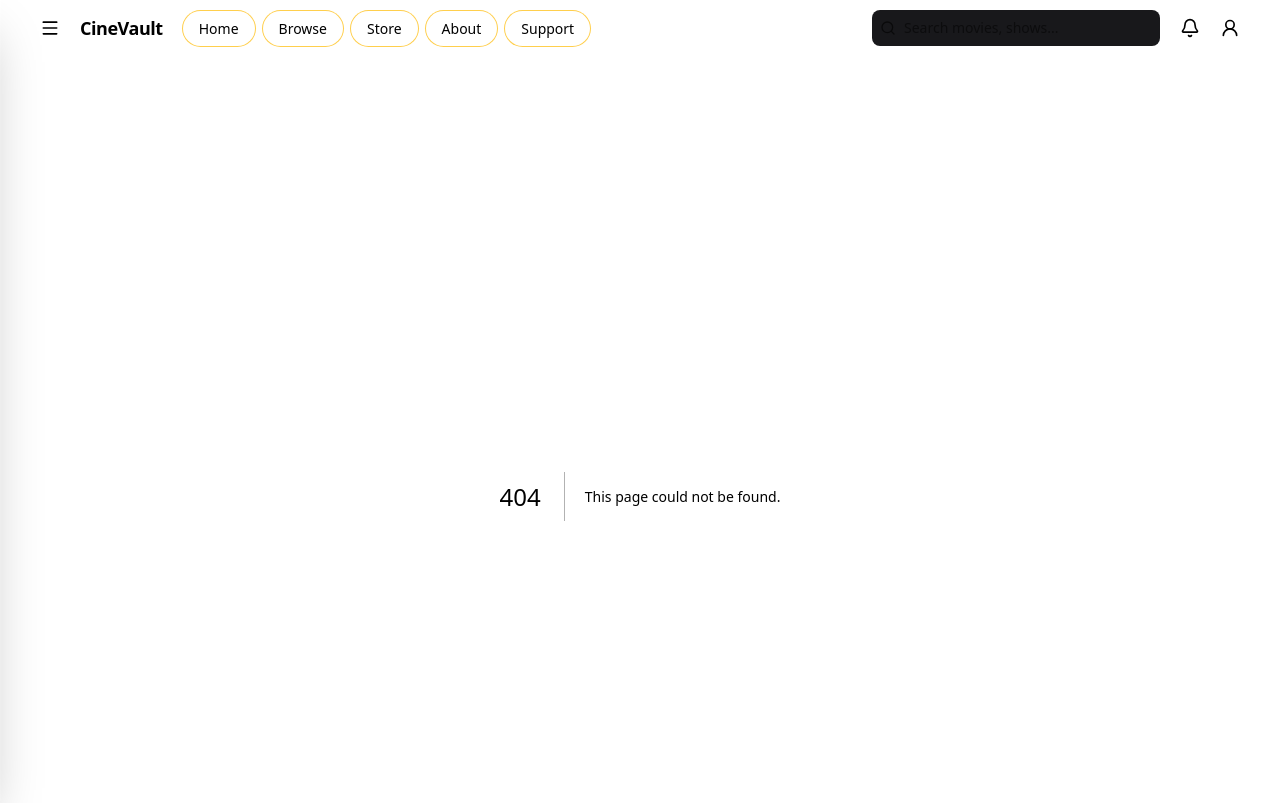
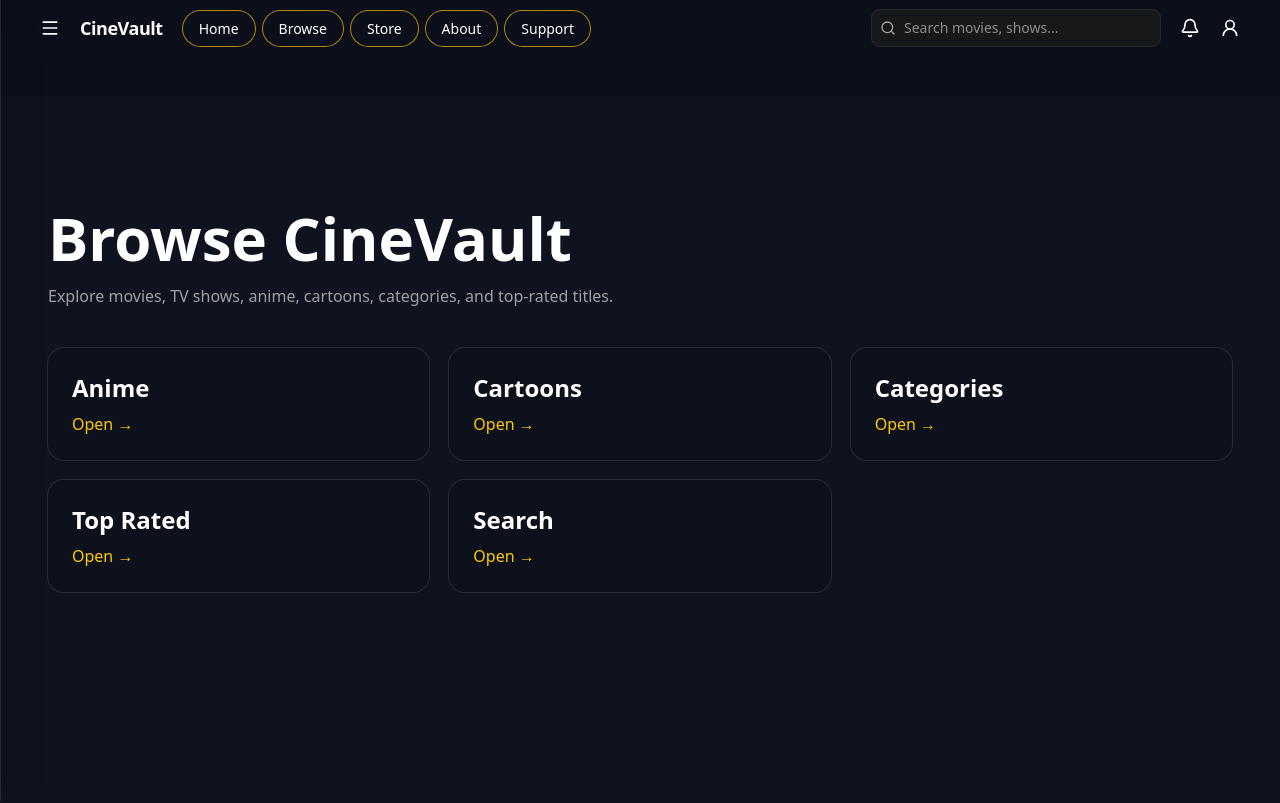
Before and after one commit to breezy23333/cinevault, a Next.js app: page /browse in a window 1280 px wide. Before the commit this address had no page. Shown: the top 803 px of the page. Built offline with nearby package versions, Linux system fonts and the light colour scheme.

Commit message:
Add browse page

```diff
--- /dev/null
+++ b/app/browse/page.tsx
@@ -0,0 +1,33 @@
+import Link from "next/link";
+
+const links = [
+  { title: "Anime", href: "/anime" },
+  { title: "Cartoons", href: "/cartoons" },
+  { title: "Categories", href: "/categories" },
+  { title: "Top Rated", href: "/top" },
+  { title: "Search", href: "/search" },
+];
+
+export default function BrowsePage() {
+  return (
+    <main className="min-h-screen bg-[#0e131f] px-6 md:px-12 py-28">
+      <h1 className="text-4xl md:text-6xl font-black mb-4">Browse CineVault</h1>
+      <p className="text-white/60 mb-10 max-w-2xl">
+        Explore movies, TV shows, anime, cartoons, categories, and top-rated titles.
+      </p>
+
+      <div className="grid grid-cols-1 sm:grid-cols-2 lg:grid-cols-3 gap-5">
+        {links.map((item) => (
+          <Link
+            key={item.href}
+            href={item.href}
+            className="rounded-2xl bg-[#0c111b] ring-1 ring-white/10 p-6 hover:bg-white/10 transition"
+          >
+            <h2 className="text-2xl font-bold">{item.title}</h2>
+            <p className="text-yellow-400 mt-2">Open →</p>
+          </Link>
+        ))}
+      </div>
+    </main>
+  );
+}
```
